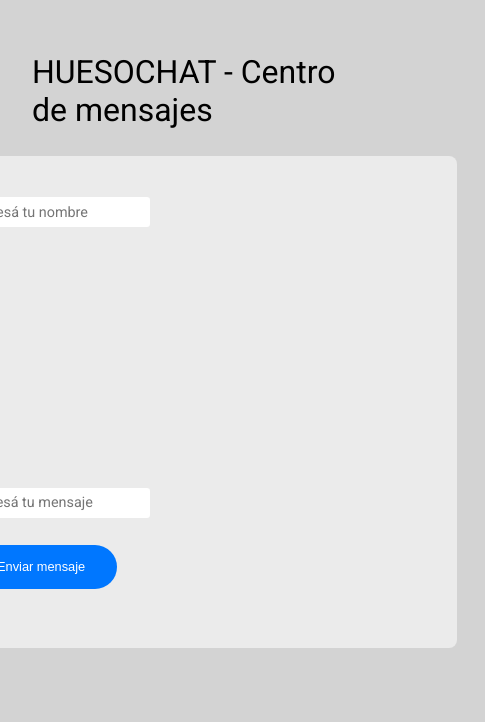
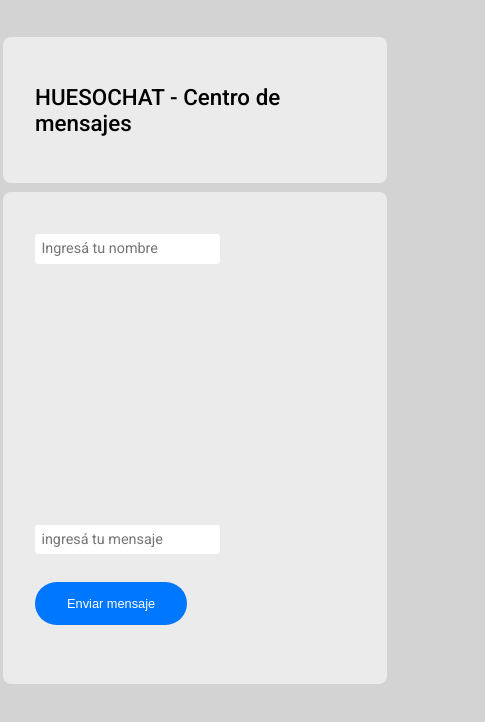
Before and after one commit to ambergesio/chatwebsocket, a website: page public/index.html in a window 390 px wide. Shown: the whole page, 485 px wide, since content can reach past the window. Drawn offline with nearby package versions, Linux system fonts and the light colour scheme; no server answers.

Commit message:
Live chat 2.1.012

```diff
--- a/public/index.html
+++ b/public/index.html
@@ -10,7 +10,7 @@
 </head>
 <body>
         <style>
-        @import url('https://fonts.googleapis.com/css2?family=Roboto:wght@300;400&display=swap');
+        @import url('https://fonts.googleapis.com/css2?family=Roboto:wght@300;400;500&display=swap');
         body {
             margin: 2rem;
             display: flex;
@@ -38,12 +38,11 @@
                 flex-flow: column nowrap;
                     justify-content: center;
                     align-items: center;
-                text-align: center;
             }
         }
         h1 {
             font-family: 'Roboto';
-            font-weight: 400;
+            font-weight: 500;
         }
         h3 {
             font-family: 'Roboto';
@@ -133,15 +132,28 @@
             max-width: 75ch;
             color: red;
         }
+        @media only screen and (max-width: 768px){
+            h1 {
+                font-size: 1.4rem;
+                font-weight: 500;
+            }
+            .chat, .bloque, p {
+                width: 320px;
+            }
+        }
+        .msn {
+            font-family: 'Roboto';
+            font-size: .9rem;
+        }
     </style>
+    <div class="bloque">
         <h1>HUESOCHAT - Centro de mensajes</h1>
     </div>
-
         <div class="chat">
             <form id="cargarNuevoMensaje">
                 <input class="inp_field" type="text" id="email" placeholder="Ingresá tu nombre">
                 <div class="mensajes" id="menss"></div>
-                <input class="inp_field" type="text" id="mensaje" placeholder="ingresá tu mensaje"></input>
+                <input class="inp_field" type="text" maxlength="150" id="mensaje" placeholder="ingresá tu mensaje"></input>
                 <input type="submit" value="Enviar mensaje" class="enviar">
             </form>
         </div>
```
